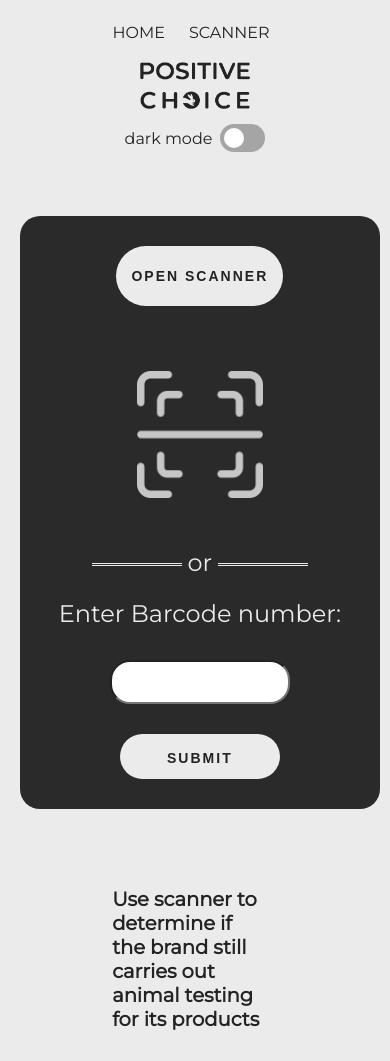
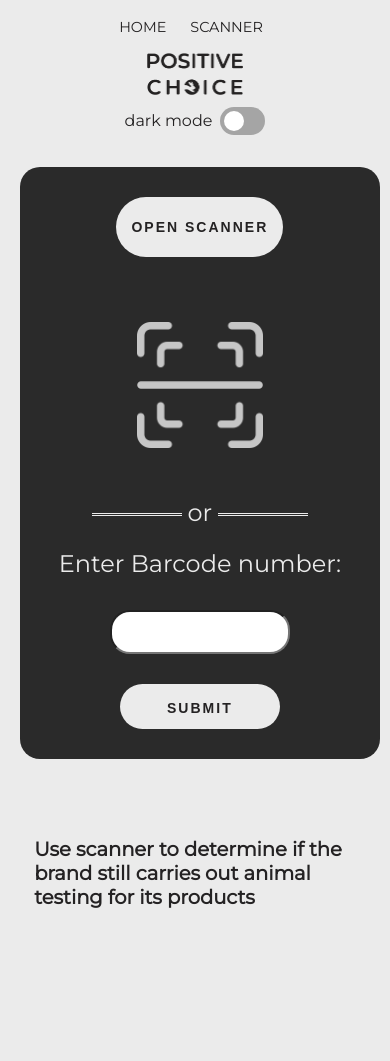
Before and after one commit to metisova/pawsitive_choice, a React app: page /scanning in a window 390 px wide. After the commit the page ends 939 px from the top, so only its background shows below. Built offline with nearby package versions, Linux system fonts and the light colour scheme; what react-zxing would draw is missing.

Commit message:
header styles fixed in mob version

```diff
--- a/src/components/Header/style.css
+++ b/src/components/Header/style.css
@@ -29,6 +29,7 @@
 @media (max-width: 840px) {
   .page-header {
     flex-direction: column;
+    padding: 10px 15px 0;
   }
 
   .navlink-wrapper {
@@ -37,7 +38,10 @@
   }
 
   .logo {
-    padding: 10px;
-    width: 100%;
+    padding: 7px;
+  }
+
+  .logo img {
+    width: 50%;
   }
 }
--- a/src/components/NavLink/style.css
+++ b/src/components/NavLink/style.css
@@ -15,7 +15,7 @@
 
 @media (max-width: 840px) {
   .navlink {
-    font-size: 1rem;
+    font-size: 0.9rem;
     padding: 0.5rem;
     margin-right: 0.5rem;
 }
--- a/src/components/Scanner/style.css
+++ b/src/components/Scanner/style.css
@@ -9,8 +9,6 @@
   justify-content: center;
   align-items: center;
 }
-
-
 
 .scanner-container-inputs {
   padding: 30px 0;
@@ -138,6 +136,16 @@ hr:after {
 
   .scanner-container {
     flex-direction: column;
+    margin: 2rem auto 0;
+  }
+
+  .scanner-container-text {
+    font-size: 5vw;
+    width: 80%;
+    font-weight: bold;
+    color: var(--text);
+    margin: 0 5% 0 2.5%;
+    padding: 30px 0;
   }
 
   .video-container {
```
Also changed, not shown: vercel.json.
